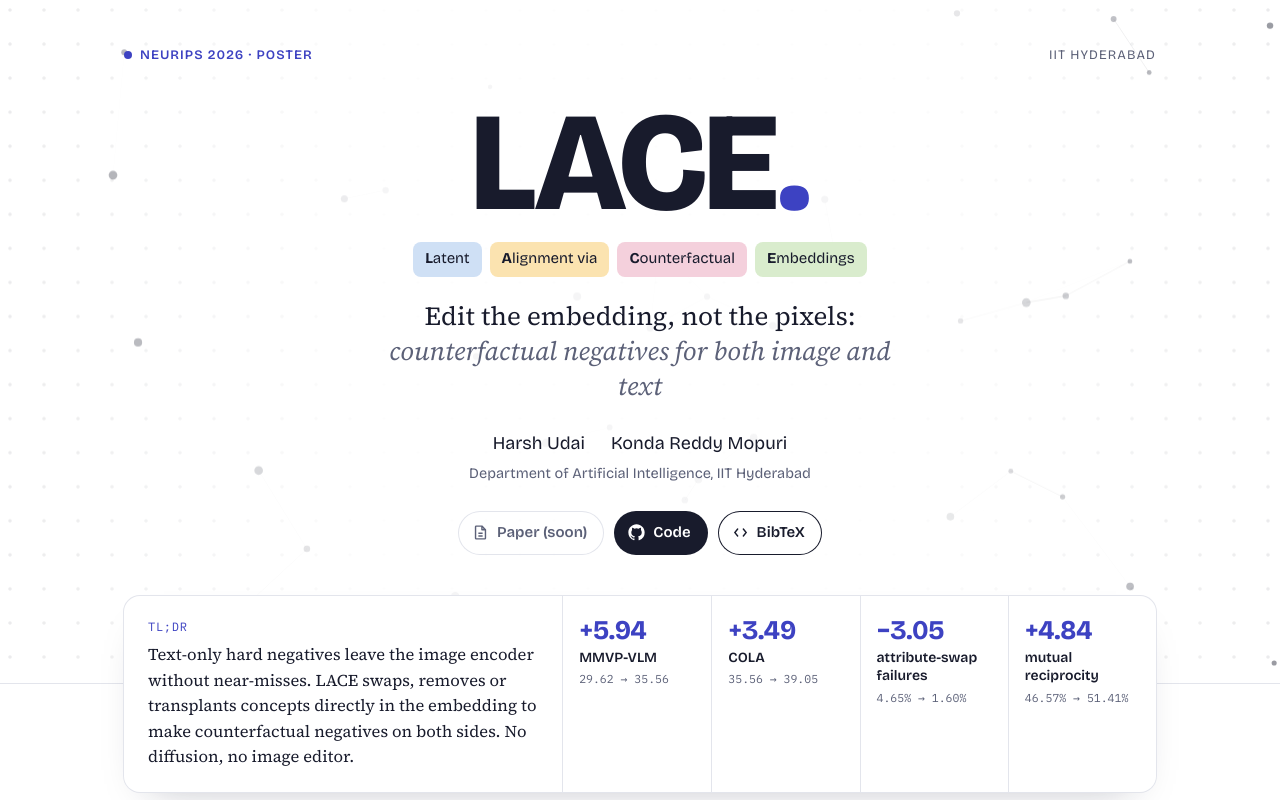
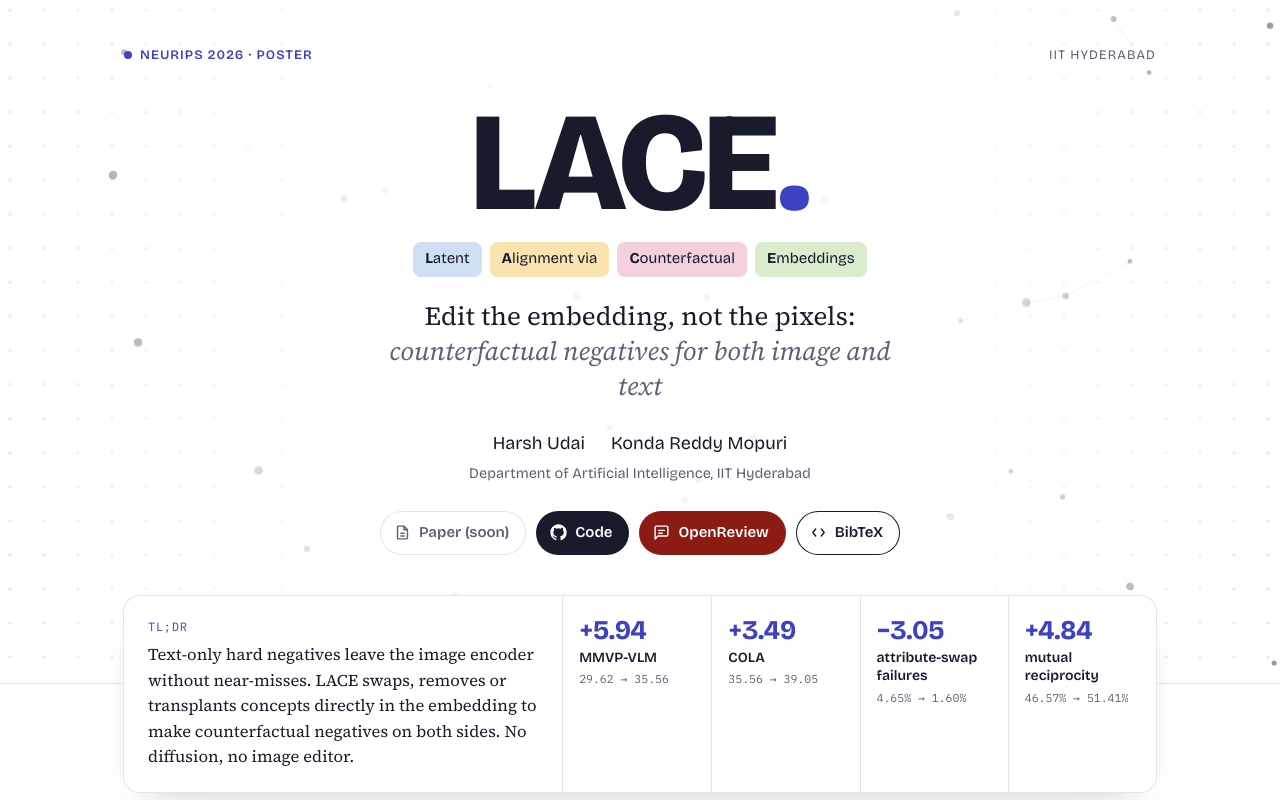
Before and after one commit to Harsh-Udai/LACE, a plain HTML site: page docs/index.html in a window 1280 px wide. Shown: the top 800 px of the page. Drawn offline with nearby package versions, Linux system fonts and the light colour scheme.

Commit message:
Add OpenReview button to project page
Solid red OpenReview link between Code and BibTeX, opens in a new tab.
Also added to the footer links. Applied to both index.html copies.

Claude-Session: https://claude.ai/code/session_01JDCbWfvaJsXaChNsv3LDVK

```diff
--- a/docs/index.html
+++ b/docs/index.html
@@ -92,6 +92,8 @@ em.t { font-style: normal; color: var(--acc); font-weight: 600; }
 .btn.soon:hover { background: transparent; color: var(--muted); }
 .btn.line { background: transparent; color: var(--ink); box-shadow: inset 0 0 0 1px var(--ink); }
 .btn.line:hover { background: var(--ink); color: #fff; }
+.btn.openreview { background: #8c1b13; color: #fff; }
+.btn.openreview:hover { background: #6e140e; color: #fff; }
 
 .tldr {
   margin-top: -88px; position: relative;
@@ -293,6 +295,7 @@ footer { padding-top: 90px; padding-bottom: 56px; }
         <!-- When the paper link exists: set href, remove class "soon" and aria-disabled -->
         <a class="btn soon" href="#" aria-disabled="true"><svg viewBox="0 0 24 24" fill="none" stroke="currentColor" stroke-width="2" stroke-linejoin="round"><path d="M14 3H6a1 1 0 0 0-1 1v16a1 1 0 0 0 1 1h12a1 1 0 0 0 1-1V8z"/><path d="M14 3v5h5M9 13h6M9 17h6"/></svg>Paper (soon)</a>
         <a class="btn" href="https://github.com/Harsh-Udai/LACE"><svg viewBox="0 0 24 24" fill="currentColor"><path d="M12 .5C5.65.5.5 5.65.5 12a11.5 11.5 0 0 0 7.86 10.92c.58.1.79-.25.79-.56v-2c-3.2.7-3.87-1.37-3.87-1.37-.53-1.33-1.28-1.69-1.28-1.69-1.05-.71.08-.7.08-.7 1.16.08 1.77 1.19 1.77 1.19 1.03 1.77 2.7 1.26 3.36.96.1-.75.4-1.26.73-1.55-2.55-.29-5.24-1.28-5.24-5.69 0-1.26.45-2.29 1.19-3.1-.12-.29-.52-1.46.11-3.05 0 0 .97-.31 3.17 1.18a11 11 0 0 1 5.77 0c2.2-1.49 3.17-1.18 3.17-1.18.63 1.59.23 2.76.11 3.05.74.81 1.19 1.84 1.19 3.1 0 4.42-2.7 5.39-5.26 5.68.41.36.78 1.06.78 2.14v3.17c0 .31.21.67.8.56A11.5 11.5 0 0 0 23.5 12C23.5 5.65 18.35.5 12 .5z"/></svg>Code</a>
+        <a class="btn openreview" href="https://openreview.net/forum?id=OhzpFEscSy" target="_blank" rel="noopener noreferrer"><svg viewBox="0 0 24 24" fill="none" stroke="currentColor" stroke-width="2" stroke-linecap="round" stroke-linejoin="round"><path d="M21 15a2 2 0 0 1-2 2H7l-4 4V5a2 2 0 0 1 2-2h14a2 2 0 0 1 2 2z"/><path d="M8 9h8M8 13h5"/></svg>OpenReview</a>
         <a class="btn line" href="#bibtex"><svg viewBox="0 0 24 24" fill="none" stroke="currentColor" stroke-width="2" stroke-linecap="round"><path d="M8 7l-4 5 4 5M16 7l4 5-4 5"/></svg>BibTeX</a>
       </nav>
     </div>
@@ -508,7 +511,7 @@ footer { padding-top: 90px; padding-bottom: 56px; }
       <p>Latent Alignment via Counterfactual Embeddings · NeurIPS 2026</p>
       <a class="sibling" href="https://harsh-udai.github.io/GPS-CLIP/"><i></i>Also at NeurIPS 2026: GPS-CLIP</a>
     </div>
-    <div><b>Links</b>Paper (soon)<br><a href="https://github.com/Harsh-Udai/LACE">Code on GitHub</a> · <a href="#bibtex">BibTeX</a></div>
+    <div><b>Links</b>Paper (soon)<br><a href="https://github.com/Harsh-Udai/LACE">Code on GitHub</a> · <a href="https://openreview.net/forum?id=OhzpFEscSy" target="_blank" rel="noopener noreferrer">OpenReview</a> · <a href="#bibtex">BibTeX</a></div>
     <div><b>Contact</b><code>ai23resch11003@iith.ac.in</code><br>Department of AI, IIT Hyderabad</div>
   </div>
 </footer>
```
Also changed, not shown: index.html (+4 -1 lines).
